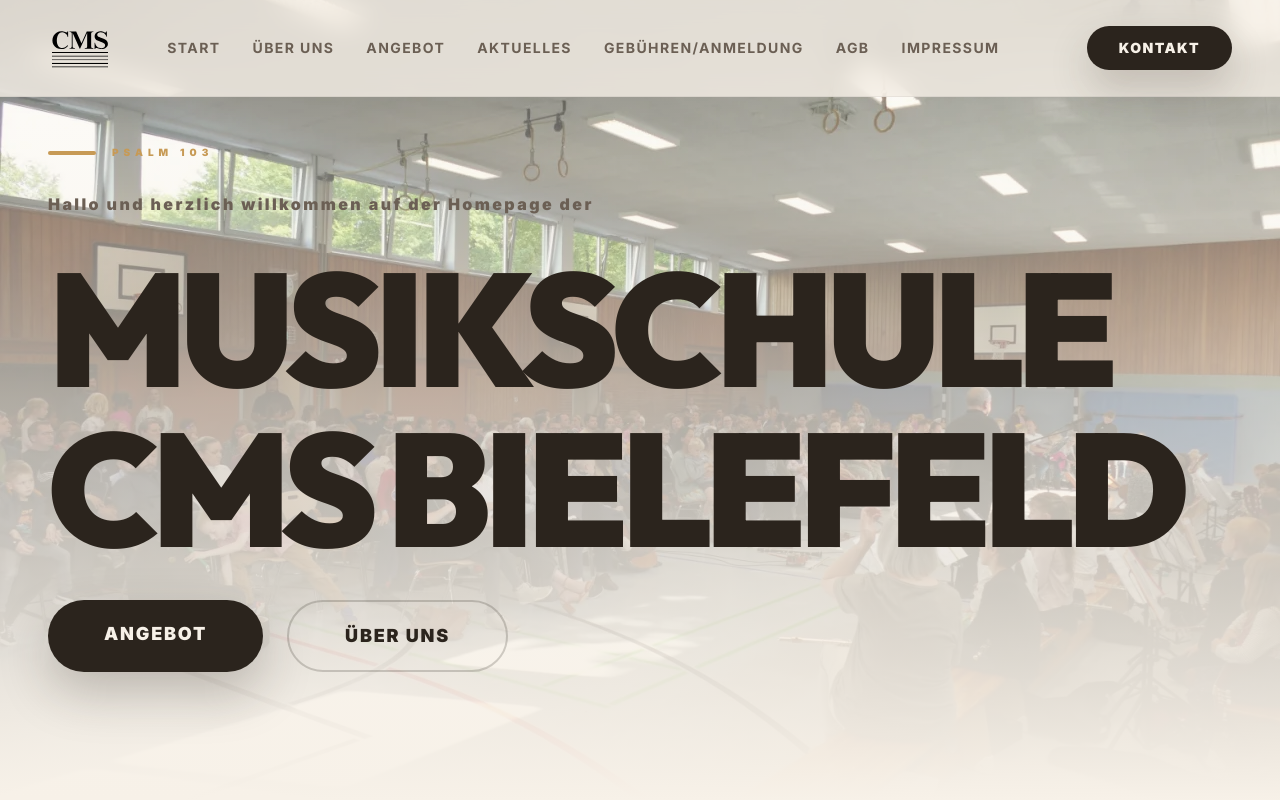
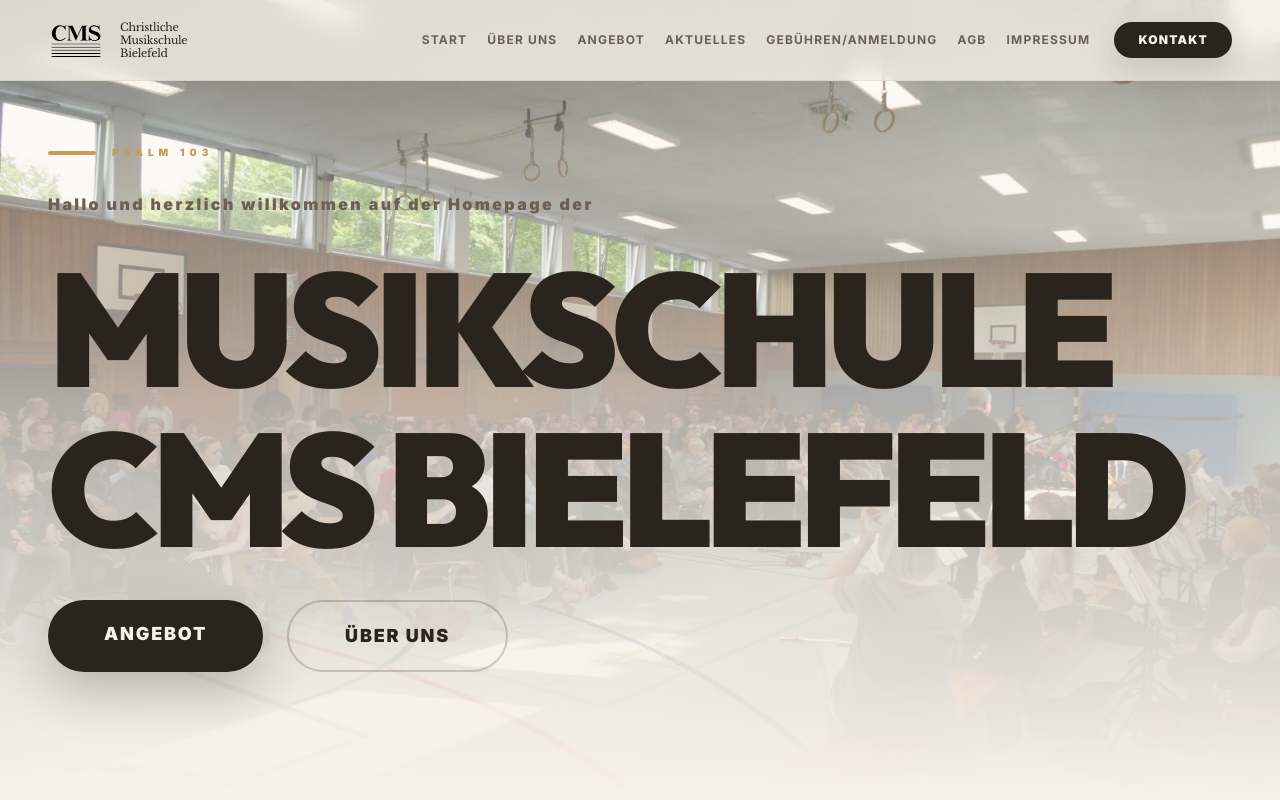
Before and after one commit to mrMoses2000/Rudolf_music_site, a React (Vite) app in the folder site/: page / in a window 1280 px wide. Shown: the top 800 px of the page. Built offline with nearby package versions, Linux system fonts and the light colour scheme; the HTML template or start-up script is replaced by a standard one.

Commit message:
шапка

```diff
--- a/site/src/components/Layout.jsx
+++ b/site/src/components/Layout.jsx
@@ -15,17 +15,25 @@
 
     return (
         <div className="min-h-screen bg-paper text-ink font-inter selection:bg-gold selection:text-paper">
-            <header className="fixed top-0 w-full z-50 bg-paper/80 backdrop-blur-md py-4 px-6 md:px-12 flex justify-between items-center border-b border-black/5">
-                <Link to="/" className="flex items-center gap-3 group relative z-50">
+            <header className="fixed top-0 w-full z-50 bg-paper/80 backdrop-blur-md py-3 px-6 md:px-12 flex justify-between items-center border-b border-black/5">
+                {/* Left: Logo + Text */}
+                <Link to="/" className="flex items-center gap-2 group relative z-50">
                     <img
                         src="/images/logo.svg"
                         alt="CMS Logo"
-                        className="h-16 w-auto grayscale brightness-0 group-hover:grayscale-0 group-hover:brightness-100 transition-all duration-300"
+                        className="h-14 w-auto grayscale brightness-0 group-hover:grayscale-0 group-hover:brightness-100 transition-all duration-300"
                     />
+                    <div className="hidden sm:flex flex-col h-14 justify-center gap-0.5 ml-2">
+                        <span className="font-libre text-[11px] leading-none text-ink tracking-tight">Christliche</span>
+                        <span className="font-libre text-[11px] leading-none text-ink tracking-tight">Musikschule</span>
+                        <span className="font-libre text-[11px] leading-none text-ink tracking-tight">Bielefeld</span>
+                    </div>
                 </Link>
 
+                {/* Right: Nav + Button grouped */}
+                <div className="flex items-center gap-4 lg:gap-6">
                     {/* Desktop Nav */}
-                <nav className="hidden md:flex gap-8 font-bold text-sm uppercase tracking-widest text-ink-muted">
+                    <nav className="hidden lg:flex gap-5 font-bold text-xs uppercase tracking-widest text-ink-muted">
                         <Link to="/" className="hover:text-ink transition-colors">Start</Link>
                         <Link to="/about" className="hover:text-ink transition-colors">Über uns</Link>
                         <Link to="/offer" className="hover:text-ink transition-colors">Angebot</Link>
@@ -35,37 +43,27 @@
                         <Link to="/impressum" className="hover:text-ink transition-colors">Impressum</Link>
                     </nav>
 
-                <div className="flex items-center gap-4 md:gap-8">
-                    <div className="hidden lg:flex flex-col items-end">
-                        {/* Phone number removed as per user request
-                        <span className="text-[10px] font-black uppercase tracking-widest text-gold opacity-80">Rufen Sie uns an</span>
-                        <a href={`tel:${content.header.phone.replace(/\D/g, '')}`} className="text-ink font-bold text-sm hover:text-gold transition-colors">
-                            {content.header.phone}
-                        </a>
-                        */}
-                    </div>
-
-                    {/* Anmelden Button - Fixed */}
-                    <Link to="/contact" className="hidden sm:block bg-ink text-paper px-8 py-3 rounded-full font-black text-sm uppercase tracking-widest hover:bg-gold hover:text-ink hover:scale-105 transition-all active:scale-95 shadow-[0_18px_40px_rgba(43,36,29,0.2)]">
+                    {/* Kontakt Button */}
+                    <Link to="/contact" className="hidden sm:block bg-ink text-paper px-6 py-2.5 rounded-full font-black text-xs uppercase tracking-widest hover:bg-gold hover:text-ink hover:scale-105 transition-all active:scale-95 shadow-[0_12px_30px_rgba(43,36,29,0.15)]">
                         {content.header.cta}
                     </Link>
 
                     {/* Mobile Hamburger */}
                     <button
                         onClick={() => setIsMenuOpen(!isMenuOpen)}
-                        className="md:hidden relative z-50 w-10 h-10 flex flex-col justify-center items-end gap-1.5 group"
+                        className="lg:hidden relative z-50 w-10 h-10 flex flex-col justify-center items-end gap-1.5 group"
                     >
                         <motion.span
                             animate={isMenuOpen ? { rotate: 45, y: 6 } : { rotate: 0, y: 0 }}
-                            className="w-8 h-[2px] bg-ink block origin-center"
+                            className="w-7 h-[2px] bg-ink block origin-center"
                         />
                         <motion.span
                             animate={isMenuOpen ? { opacity: 0 } : { opacity: 1 }}
-                            className="w-6 h-[2px] bg-ink block"
+                            className="w-5 h-[2px] bg-ink block"
                         />
                         <motion.span
-                            animate={isMenuOpen ? { rotate: -45, y: -6, width: 32 } : { rotate: 0, y: 0, width: 16 }}
-                            className="w-4 h-[2px] bg-ink block origin-center group-hover:w-8 transition-all"
+                            animate={isMenuOpen ? { rotate: -45, y: -6, width: 28 } : { rotate: 0, y: 0, width: 14 }}
+                            className="w-3.5 h-[2px] bg-ink block origin-center group-hover:w-7 transition-all"
                         />
                     </button>
                 </div>
--- a/site/src/index.css
+++ b/site/src/index.css
@@ -1,4 +1,4 @@
-@import url('https://fonts.googleapis.com/css2?family=Inter:wght@400;500;600;700;800;900&family=Outfit:wght@400;500;600;700;800;900&display=swap');
+@import url('https://fonts.googleapis.com/css2?family=Inter:wght@400;500;600;700;800;900&family=Outfit:wght@400;500;600;700;800;900&family=Libre+Baskerville:ital,wght@0,400;0,700;1,400&display=swap');
 
 @tailwind base;
 @tailwind components;
--- a/site/tailwind.config.js
+++ b/site/tailwind.config.js
@@ -23,6 +23,7 @@
       fontFamily: {
         outfit: ['Outfit', 'sans-serif'],
         inter: ['Inter', 'sans-serif'],
+        libre: ['"Libre Baskerville"', 'serif'],
       }
     },
   },
```
Lines whose indentation alone changed are shown as unchanged.
